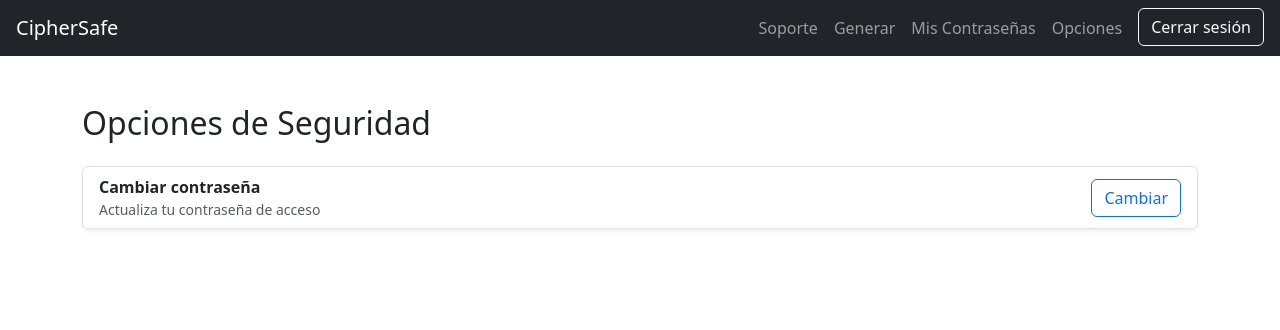
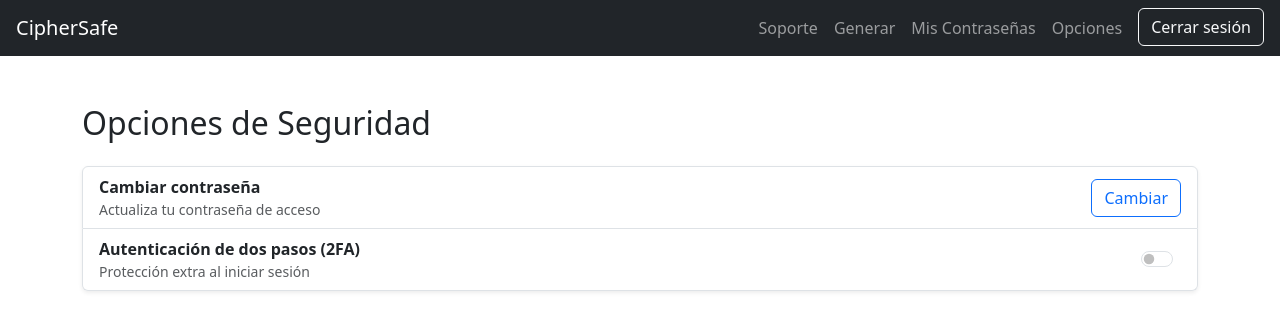
Before and after one commit to dxvid-moreno/CipherSafe, a React (Create React App) app in the folder ciphersafe-web/: page /options in a window 1280 px wide. Shown: the top 330 px of the page. Built offline with nearby package versions, Linux system fonts and the light colour scheme; no server answers; sample sign-in values are in the browser's storage.

Commit message:
activate or deactivate 2FA

```diff
--- a/ciphersafe-web/src/pages/Options.js
+++ b/ciphersafe-web/src/pages/Options.js
@@ -1,4 +1,5 @@
-import React, { useState } from 'react';
+// src/pages/Options.js
+import React, { useState, useEffect } from 'react';
 import axios from 'axios';
 import 'bootstrap/dist/css/bootstrap.min.css';
 
@@ -9,37 +10,51 @@ export default function Options() {
   const [oldPassword, setOldPassword] = useState('');
   const [newPassword, setNewPassword] = useState('');
   const [confirmPassword, setConfirmPassword] = useState('');
+  const [twoFAEnabled, setTwoFAEnabled] = useState(false);
   const [message, setMessage] = useState('');
   const userId = localStorage.getItem('user_id');
 
-  // Abrir modal de código y solicitar código
+  // Cargar el estado actual de 2FA al cargar la vista
+
+  useEffect(() => {
+    axios.get(`${process.env.REACT_APP_API_URL}/get-2fa/${userId}`)
+      .then(res => setTwoFAEnabled(res.data.enabled))
+      .catch(() => setTwoFAEnabled(false));
+  }, [userId]);
+
+  const handleToggle2FA = () => {
+    axios.post(`${process.env.REACT_APP_API_URL}/toggle-2fa`, {
+      user_id: userId,
+      enabled: !twoFAEnabled
+    })
+      .then(() => setTwoFAEnabled(prev => !prev))
+      .catch(() => alert('Error al cambiar el estado de 2FA'));
+  };
+
+
   const handleChangePassword = async () => {
     setMessage('');
     try {
       await axios.post(`${process.env.REACT_APP_API_URL}/change-password-send-code`, { user_id: userId });
       setShowCodeModal(true);
-    } catch (err) {
+    } catch {
       setMessage('Error al enviar el código');
     }
   };
 
-  // Verificar código
   const handleVerifyCode = async (e) => {
     e.preventDefault();
-    setMessage('');
     try {
       await axios.post(`${process.env.REACT_APP_API_URL}/change-password-verify-code`, { user_id: userId, code });
       setShowCodeModal(false);
       setShowPasswordModal(true);
-    } catch (err) {
+    } catch {
       setMessage('Código inválido o expirado');
     }
   };
 
-  // Guardar nueva contraseña
   const handleSavePassword = async (e) => {
     e.preventDefault();
-    setMessage('');
     if (newPassword !== confirmPassword) {
       setMessage('Las contraseñas no coinciden');
       return;
@@ -55,7 +70,7 @@ export default function Options() {
       setOldPassword('');
       setNewPassword('');
       setConfirmPassword('');
-    } catch (err) {
+    } catch {
       setMessage('Error al cambiar la contraseña');
     }
   };
@@ -64,6 +79,7 @@ export default function Options() {
     <div className="container py-5">
       <h2 className="mb-4">Opciones de Seguridad</h2>
       <ul className="list-group shadow-sm mb-4">
+
         <li className="list-group-item d-flex justify-content-between align-items-center">
           <div>
             <strong>Cambiar contraseña</strong>
@@ -73,8 +89,24 @@ export default function Options() {
             Cambiar
           </button>
         </li>
-        {/* Aquí puedes agregar más opciones en el futuro */}
+
+        <li className="list-group-item d-flex justify-content-between align-items-center">
+          <div>
+            <strong>Autenticación de dos pasos (2FA)</strong>
+            <div className="text-muted small">Protección extra al iniciar sesión</div>
+          </div>
+          <div className="form-check form-switch">
+            <input
+              className="form-check-input"
+              type="checkbox"
+              id="twoFA"
+              checked={twoFAEnabled}
+              onChange={handleToggle2FA}
+            />
+          </div>
+        </li>
       </ul>
+
       {message && (
         <div className={`alert mt-3 ${message.toLowerCase().includes('error') ? 'alert-danger' : 'alert-info'}`}>
           {message}
```
Also changed, not shown: 2 other files (tests, documents, lock files or other folders).
